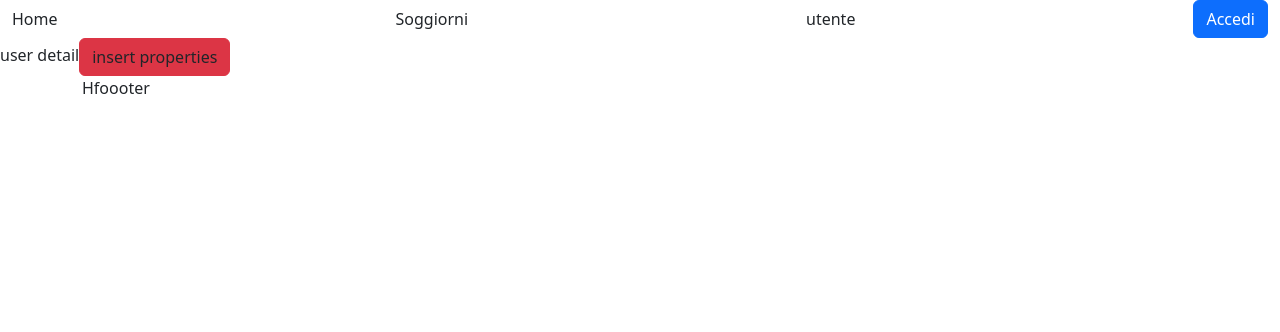
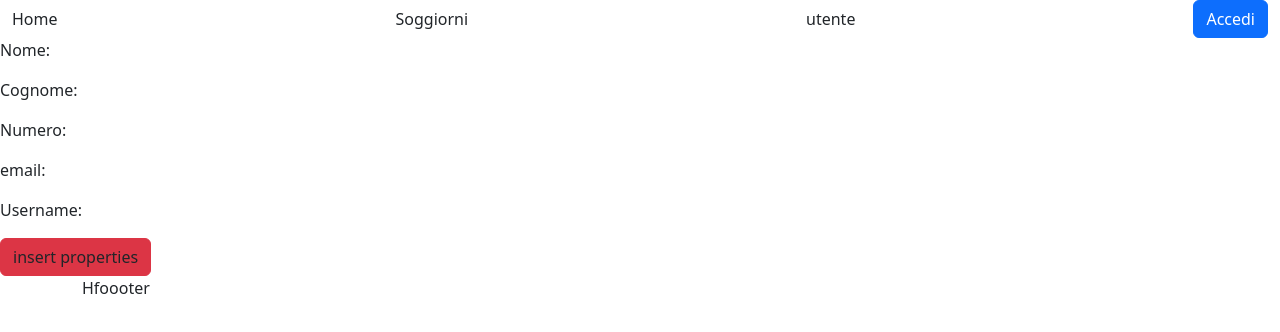
Before and after one commit to eduardorocco/bool-bnb, a React (Vite) app in the folder client/: page /users/1 in a window 1280 px wide. Shown: the top 332 px of the page. Built offline with nearby package versions, Linux system fonts and the light colour scheme.

Commit message:
add proprietà a userDetails

```diff
--- a/client/src/pages/UserDetail.jsx
+++ b/client/src/pages/UserDetail.jsx
@@ -1,13 +1,40 @@
-import { useState, useContext } from "react"
-import { Link } from "react-router"
+import { useState, useContext, useEffect } from "react"
+import { Link, useParams } from "react-router"
 import GlobalContext from "../context/GlobalContext"
+import axios from "axios"
 export default function UserDetail() {
 
-    const { user } = useContext(GlobalContext)
-    const { id } = user
+    const { user, setUser, API_URL } = useContext(GlobalContext)
+    // const { id } = useParams()
+    //const [user, setUser] = useState({})
+
+
+
+    // function fetchUser() {
+    //     axios.get(`${API_URL}users/${id}`)
+    //         .then(res => {
+    //             setUser(res.data[0])
+    //         }).catch(err => {
+    //             console.err(err)
+    //         })
+    // }
+
+    // useEffect(() => {
+    //     fetchUser()
+    // }, [id])
+
+
+    const { name, surname, number, email, username } = user
+
     return (
         <>
-            <span>user detail</span>
+            <div>
+                <p>Nome:{name}</p>
+                <p>Cognome:{surname}</p>
+                <p>Numero:{number}</p>
+                <p>email:{email}</p>
+                <p>Username:{username}</p>
+            </div>
             <Link className="btn btn-danger" to={'properties'} >insert properties</Link>
         </>
 
```
